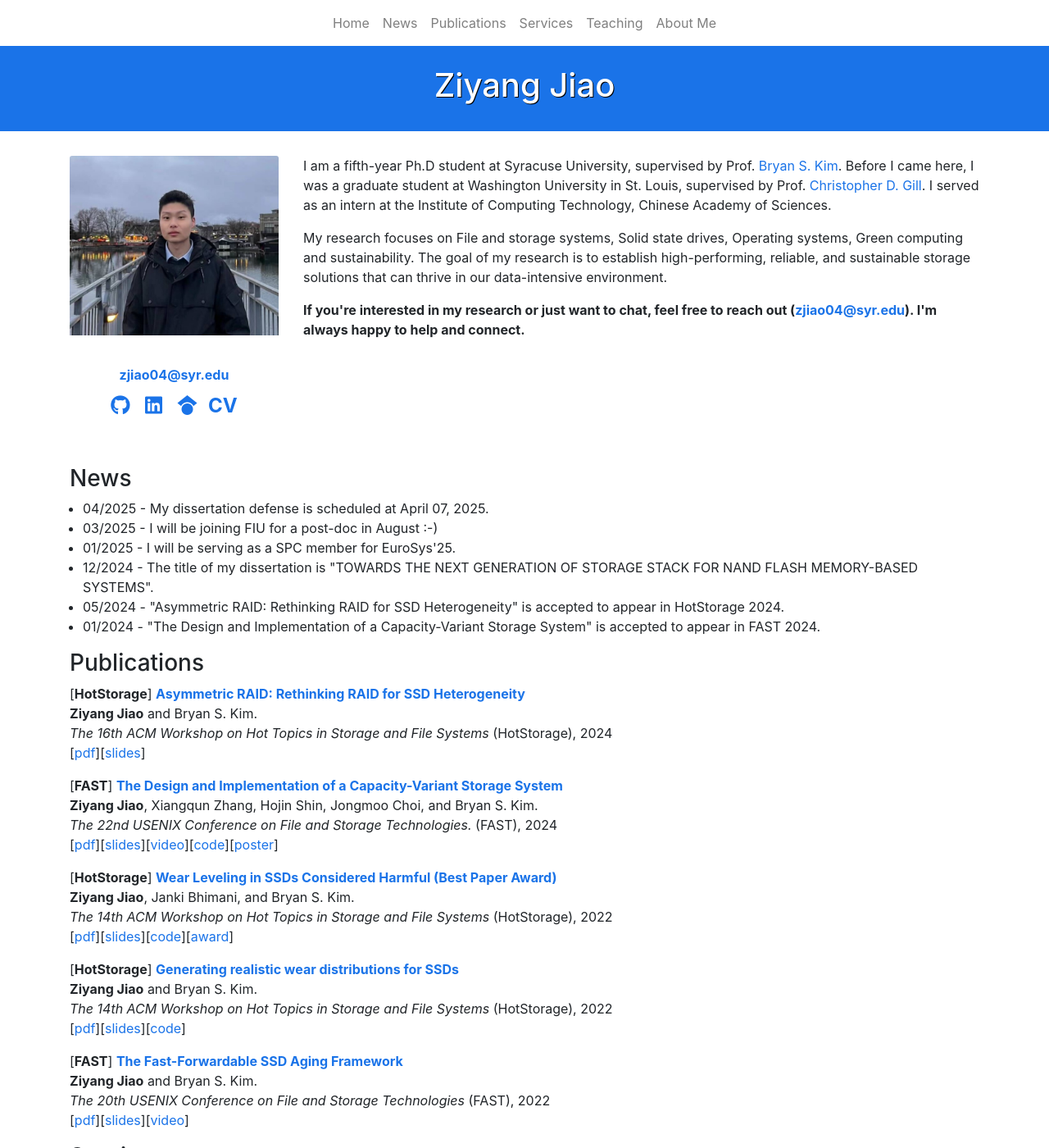
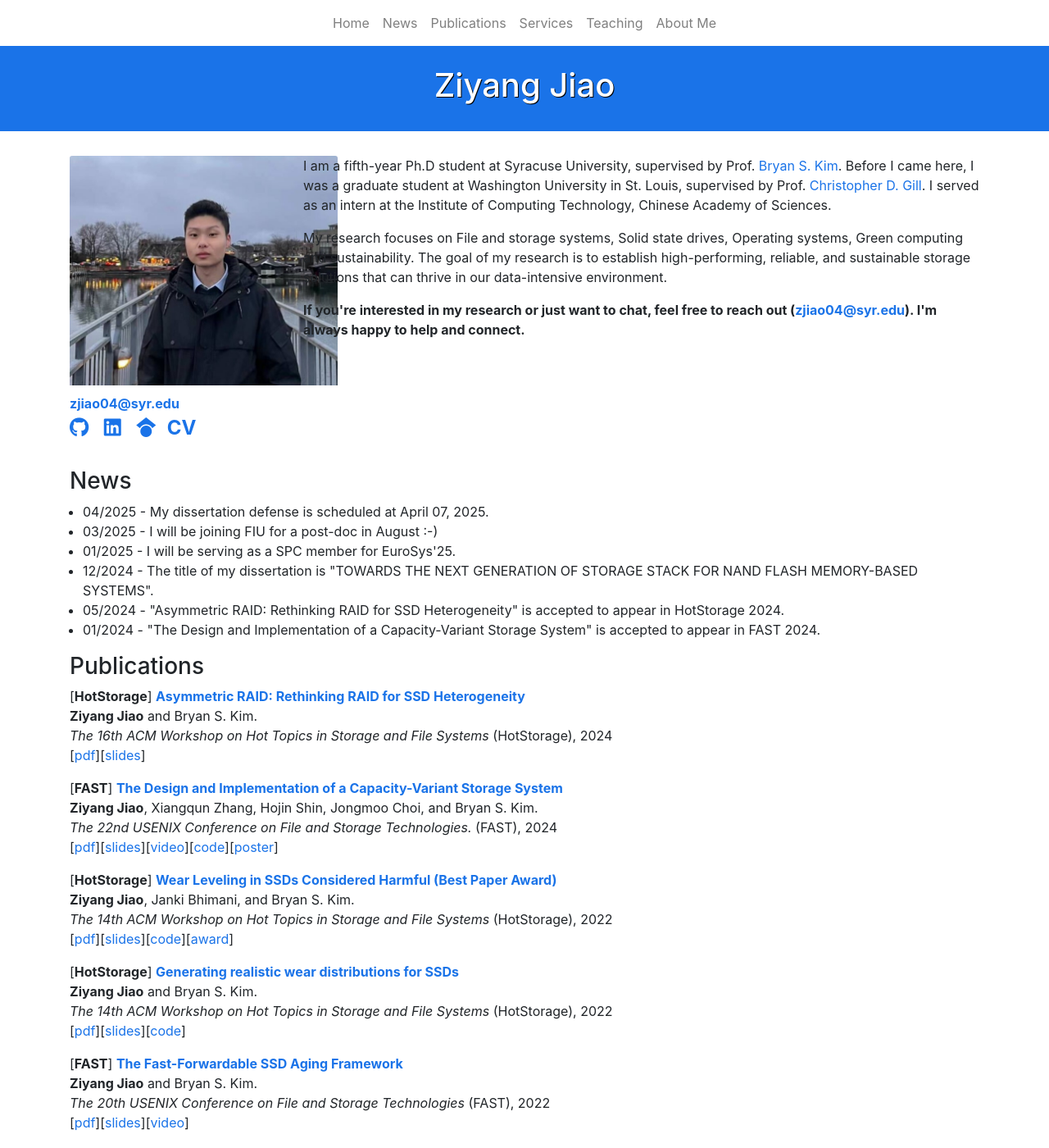
Before and after one commit to ZiyangJiao/ZiyangJiao.github.io, a Jekyll site: the page index.html, which Jekyll copies as it is, in a window 1280 px wide and 1400 px high. Shown: the whole window at 82% size. Built offline with Jekyll 4.4.1, drawn with Linux system fonts in a browser that asks for light colours; nearby versions of some CDN libraries.

Commit message:
Revert "Update layout"
This reverts commit d3f640ec27c640affc4bc1c186f0d05c717db04c.

```diff
--- a/css/style.css
+++ b/css/style.css
@@ -8,13 +8,10 @@
 }
 
 img.card-img-top {
-    margin-bottom: 20px; /* Increased spacing */
-    width: 100%;
-    max-width: 280px;
-    height: auto;
-    max-height: 280px;
-    object-fit: contain;
-}
+    margin-bottom: 10px; /* Adjust the value as needed */
+	width: auto;
+	height: 280px;
+  }
 
 #Banner {
 	/* background-image: url('../assets/img/background3.jpg');  */
@@ -30,7 +27,7 @@ img.card-img-top {
 
 a {
 	color: #1a73e8;
-}
+  }
 
 a:hover {
     color: #1a73e8;
--- a/index.html
+++ b/index.html
@@ -88,20 +88,17 @@
 
   <div class="container" style="margin-top:30px">
     <div class="row">
-      <div class="col-sm-3 mb-4">
-        <div class="text-center">
-          <img class="card-img-top mx-auto" src="assets/img/ziyang.jpg" alt="Ziyang Jiao">
-          <div class="mt-3">
+      <div class="col-sm-3">
+        <img class="card-img-top" src="assets/img/ziyang.jpg" alt="Ziyang Jiao">
+        <br>
         <a href="mailto:zjiao04@syr.edu" style="font-size: 16px;"><b>zjiao04@syr.edu</b></a>
-          </div>
-          <div class="mt-2">
+        <br>
+
         <a target="_blank" href="https://github.com/ZiyangJiao" class="fa-brands fa-github custom-link" style="font-size: 1.5em;"></a> &nbsp;
         <a target="_blank" href="https://www.linkedin.com/in/ziyang-jiao-a97450202" class="fa-brands fa-linkedin custom-link" style="font-size: 1.5em;"></a>
         &nbsp;
         <a target="_blank" href="https://scholar.google.com/citations?user=uwNPl3oAAAAJ&hl=en" class="fa-brands fa-google-scholar fa-2x custom-link" style="font-size: 1.5em;"></a> &nbsp;
         <a target="_blank" href="assets/files/CV.pdf" style="font-size: 24px;"><b>CV</b></a>
-          </div>
-        </div>
       </div>
 
       <div class="col-sm-9">
```
Lines whose indentation alone changed are shown as unchanged.
